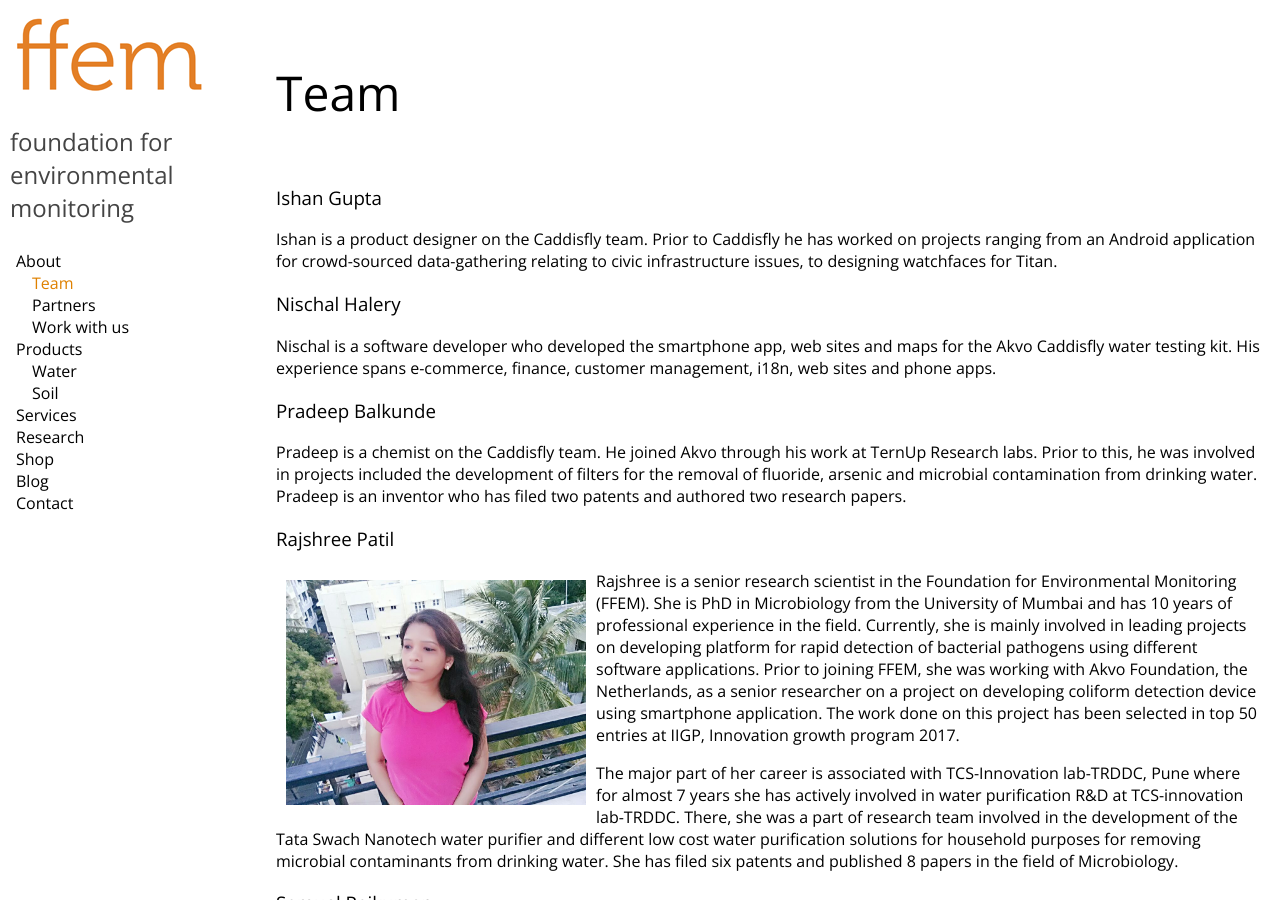
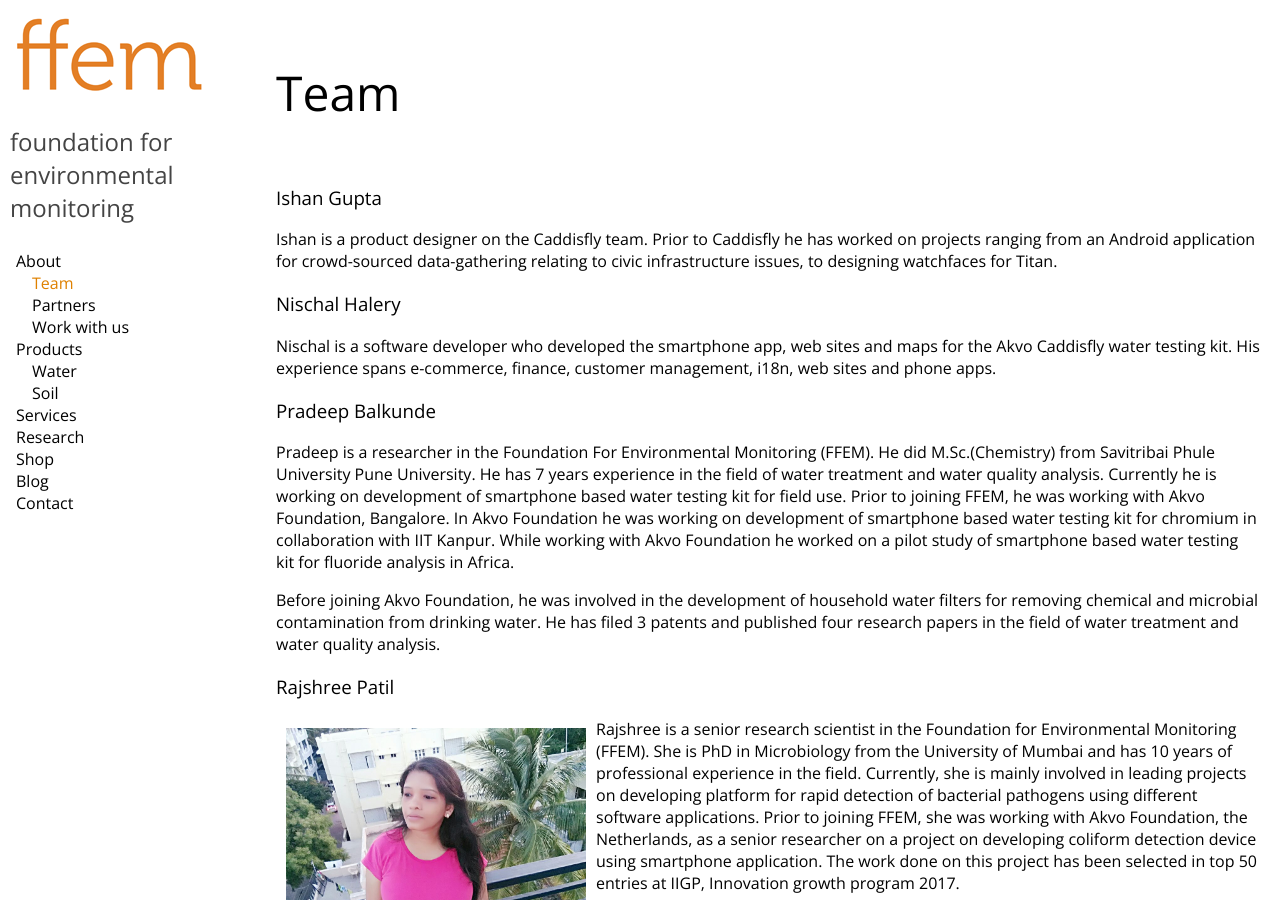
Before and after one commit to adraman/foundation-for-environmental-monitoring.github.io, a Jekyll site: the page built from _pages/team.md, in a window 1280 px wide and 900 px high. Built offline with Jekyll 4.4.1, drawn with Linux system fonts in a browser that asks for light colours.

Commit message:
Added Pradeep's profile

```diff
--- a/_pages/team.md
+++ b/_pages/team.md
@@ -11,7 +11,10 @@ Ishan is a product designer on the Caddisfly team. Prior to Caddisfly he has wor
 Nischal is a software developer who developed the smartphone app, web sites and maps for the Akvo Caddisfly water testing kit. His experience spans e-commerce, finance, customer management, i18n, web sites and phone apps.
 
 ### Pradeep Balkunde
-Pradeep is a chemist on the Caddisfly team. He joined Akvo through his work at TernUp Research labs. Prior to this, he was involved in projects included the development of filters for the removal of fluoride, arsenic and microbial contamination from drinking water. Pradeep is an inventor who has filed two patents and authored two research papers.
+Pradeep is a researcher in the Foundation For Environmental Monitoring (FFEM). He did M.Sc.(Chemistry) from Savitribai Phule University Pune University. He has 7 years experience in the field of water treatment and water quality analysis. Currently he is working on development of smartphone based water testing kit for field use. Prior to joining FFEM, he was working with Akvo Foundation, Bangalore. In Akvo Foundation he was working on development of smartphone based water testing kit for chromium in collaboration with IIT Kanpur. While working with Akvo Foundation he worked on a pilot study of smartphone based water testing kit for fluoride analysis in Africa.
+
+Before joining Akvo Foundation, he was involved in the development of household water filters for removing chemical and microbial contamination from drinking water. He has filed 3 patents and published four research papers in the field of water treatment and water quality analysis.
+
 
 ### Rajshree Patil
 <img src="{{ site.url }}/assets/images/rajshree_patil.jpg" alt="Rajshree Patil" class="teamImage">
```
